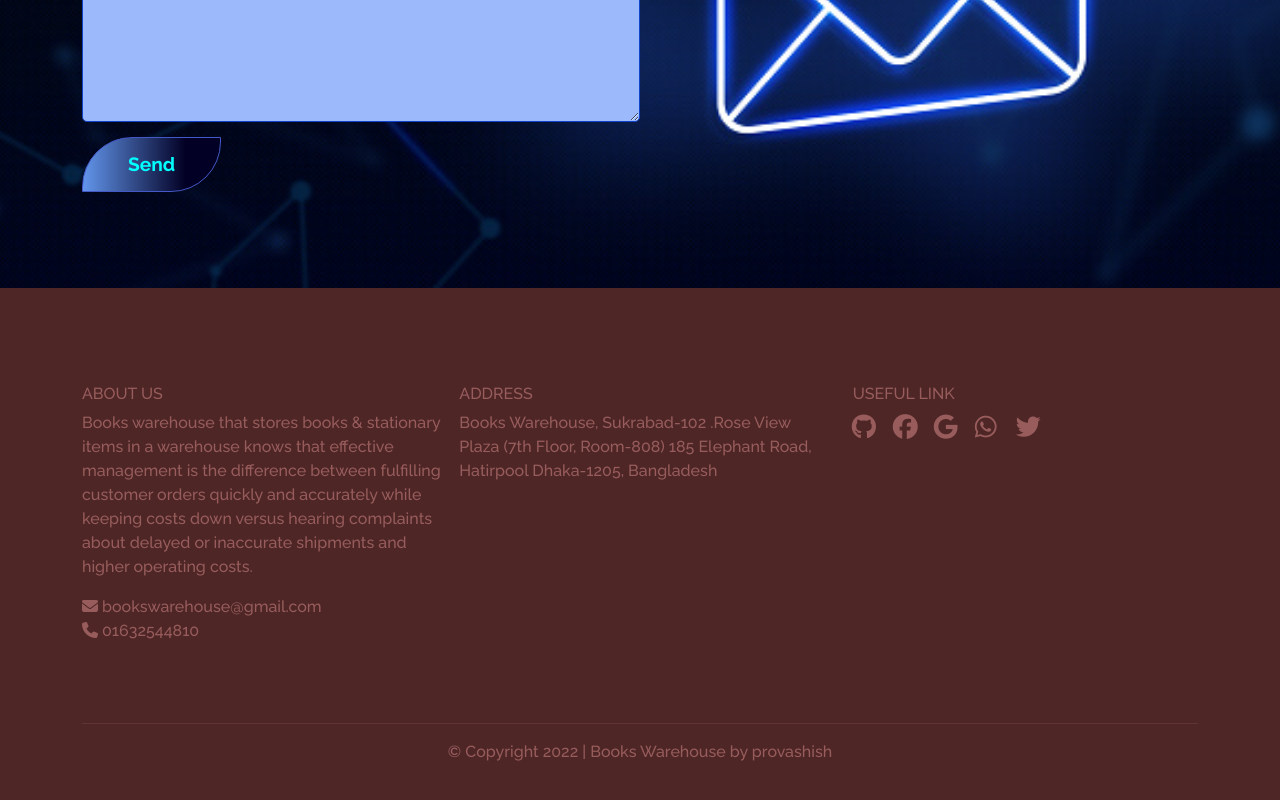
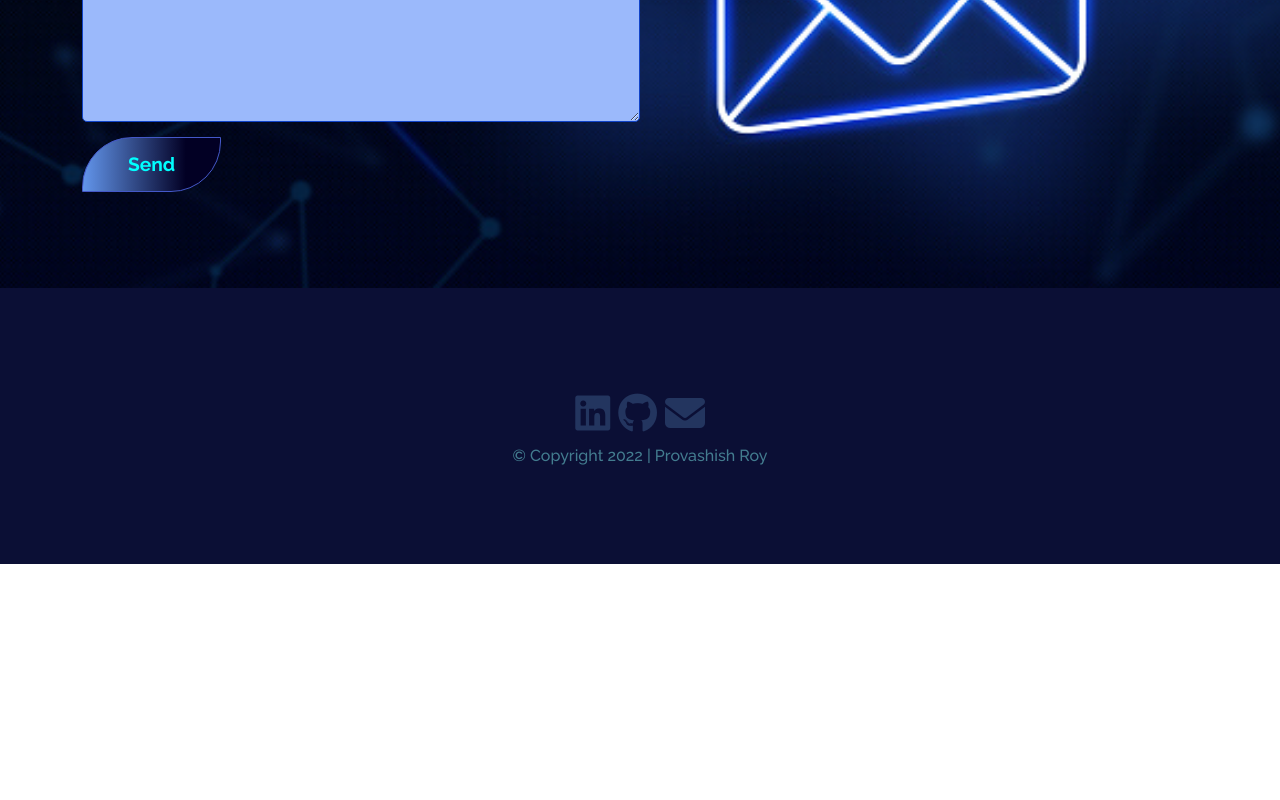
Before and after one commit to provashish95/provashish-roy, a React (Create React App) app: page / in a window 1280 px wide. Shown: the part 2346-3146 px from the top of the page. After the commit the page ends 2910 px from the top, so only its background shows below. Built offline with nearby package versions, Linux system fonts and the light colour scheme; a web font is replaced by a local one.

Commit message:
footer section completed

```diff
--- a/src/components/Footer.js
+++ b/src/components/Footer.js
@@ -3,47 +3,21 @@ import React from 'react';
 const Footer = () => {
     let date = new Date().getFullYear();
     return (
-        <footer className='footer-style py-5 footer-img'>
-            <div className="container ">
-                <div className="row g-3 justify-content-between py-5  ">
-                    <div className="col-sm-12 col-md-4 col-lg-4 ">
-                        <div className='footer-text'>
-                            <h6>ABOUT US</h6>
-                            <p>Books warehouse that stores books & stationary items in a warehouse knows that effective management is the difference between fulfilling customer orders quickly and accurately while keeping costs down versus hearing complaints about delayed or inaccurate shipments and higher operating costs.</p>
-                            <span><i className="fa-solid fa-envelope "></i> bookswarehouse@gmail.com</span>
-                            <p><i className="fa-solid fa-phone"></i> 01632544810</p>
-                        </div>
-                    </div>
+        <footer className='py-5 footer-bg'>
 
-                    <div className="col-sm-12 col-md-4 col-lg-4 ">
-                        <div className='footer-text'>
-                            <h6>ADDRESS</h6>
-                            <p>Books Warehouse, Sukrabad-102 .Rose View Plaza (7th Floor, Room-808)
-                                185 Elephant Road, Hatirpool
-                                Dhaka-1205, Bangladesh</p>
-                        </div>
-                    </div>
-                    <div className="col-sm-12 col-md-4 col-lg-4 ">
-                        <div className='footer-text'>
-                            <h6 className='footer-text mx-3'>USEFUL LINK</h6>
-                            <span className='mt-4'>
-                                <i className="fa-brands fa-github icon-style"></i>
-                                <i className="fa-brands fa-facebook icon-style"></i>
-                                <i className="fa-brands fa-google icon-style"></i>
-                                <i className="fa-brands fa-whatsapp icon-style"></i>
-                                <i className="fa-brands fa-twitter icon-style"></i>
-                            </span>
-                        </div>
-                    </div>
-                </div>
-                <hr className='footer-text' />
-                <div className="row ">
-                    <div className='col-12 '>
-                        <div className="text-center footer-text">
-                            &copy; Copyright {date} | Books Warehouse by provashish
-                        </div>
-                    </div>
-                </div>
+            <div className='social-link text-center fs-1 mt-5'>
+                <a href="https://www.linkedin.com/in/provashish/" target="_blank" className='me-2'>
+                    <span><i className="fa-brands fa-linkedin text-color"></i></span>
+                </a>
+                <a href="https://github.com/provashish95" target="_blank" className='me-2'>
+                    <span><i className="fa-brands fa-github text-color"></i></span>
+                </a>
+                <a className="mailto" href="mailto:provashishroy95@gmail.com">
+                    <span><i className="fa-solid fa-envelope text-color"></i></span>
+                </a>
+            </div>
+            <div className="text-center mb-5">
+                <p style={{ color: '#437c8f' }}>&copy; Copyright {date} | Provashish Roy</p>
             </div>
 
         </footer>
--- a/src/components/style.css
+++ b/src/components/style.css
@@ -236,3 +236,7 @@
     color: rgb(28, 101, 197);
     padding-left: 5px;
 }
+
+.footer-bg {
+    background-color: #0B0F35;
+}
```
